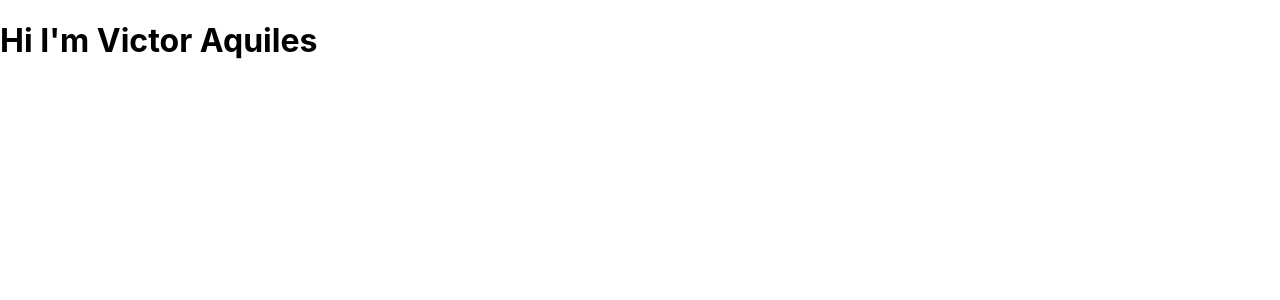
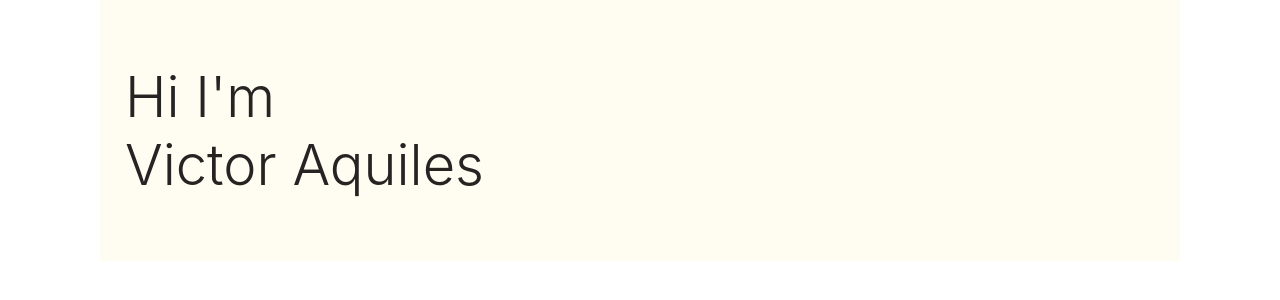
Before and after one commit to Victoraq/victoraq.github.io, a React (Create React App) app: page / in a window 1280 px wide. Shown: the top 300 px of the page. Built offline with nearby package versions, Linux system fonts and the light colour scheme.

Commit message:
First Home page iteration
Implementing basic Home components

```diff
--- a/package.json
+++ b/package.json
@@ -7,10 +7,11 @@
     "@testing-library/jest-dom": "^5.11.10",
     "@testing-library/react": "^11.2.6",
     "@testing-library/user-event": "^12.8.3",
-    "gh-pages": "^3.1.0",
+    "gh-pages": "^2.0.1",
     "react": "^17.0.2",
     "react-dom": "^17.0.2",
     "react-scripts": "4.0.3",
+    "styled-components": "^5.2.3",
     "web-vitals": "^1.1.1"
   },
   "scripts": {
--- a/src/App.js
+++ b/src/App.js
@@ -1,8 +1,13 @@
-import React from 'react';
+import React from "react";
+import GlobalStyle from "./GlobalStyle";
+import Home from "./pages/Home";
 
 function App() {
   return (
-    <h1>Hi I'm Victor Aquiles</h1>
+    <>
+      <GlobalStyle />
+      <Home />
+    </>
   );
 }
 
--- /dev/null
+++ b/src/GlobalStyle.js
@@ -0,0 +1,11 @@
+import { createGlobalStyle } from "styled-components";
+
+const GlobalStyle = createGlobalStyle`
+    box-sizing: border-box;
+    font-family: "Roboto", sans-serif;
+    margin: 0;
+    padding: 0;
+    text-decoration: none;
+`;
+
+export default GlobalStyle;
--- /dev/null
+++ b/src/UI/index.jsx
@@ -0,0 +1,7 @@
+import styled from "styled-components"
+
+export const Body = styled.div`
+    margin: 0 100px;
+    background-color: #FFFCF2;
+    padding: 25px;
+`
--- /dev/null
+++ b/src/pages/Home/index.jsx
@@ -0,0 +1,20 @@
+import React from "react";
+import styled from "styled-components";
+import { Body } from "../../UI";
+
+const Name = styled.h1`
+  font-size: 3.5em;
+  font-weight: 300;
+  color: #252422;
+  white-space: pre-line;
+`;
+
+const Home = () => {
+  return (
+    <Body>
+      <Name>{`Hi I'm \n Victor Aquiles`}</Name>
+    </Body>
+  );
+};
+
+export default Home;
```
Also changed, not shown: 1 other file (tests, documents, lock files or other folders).
